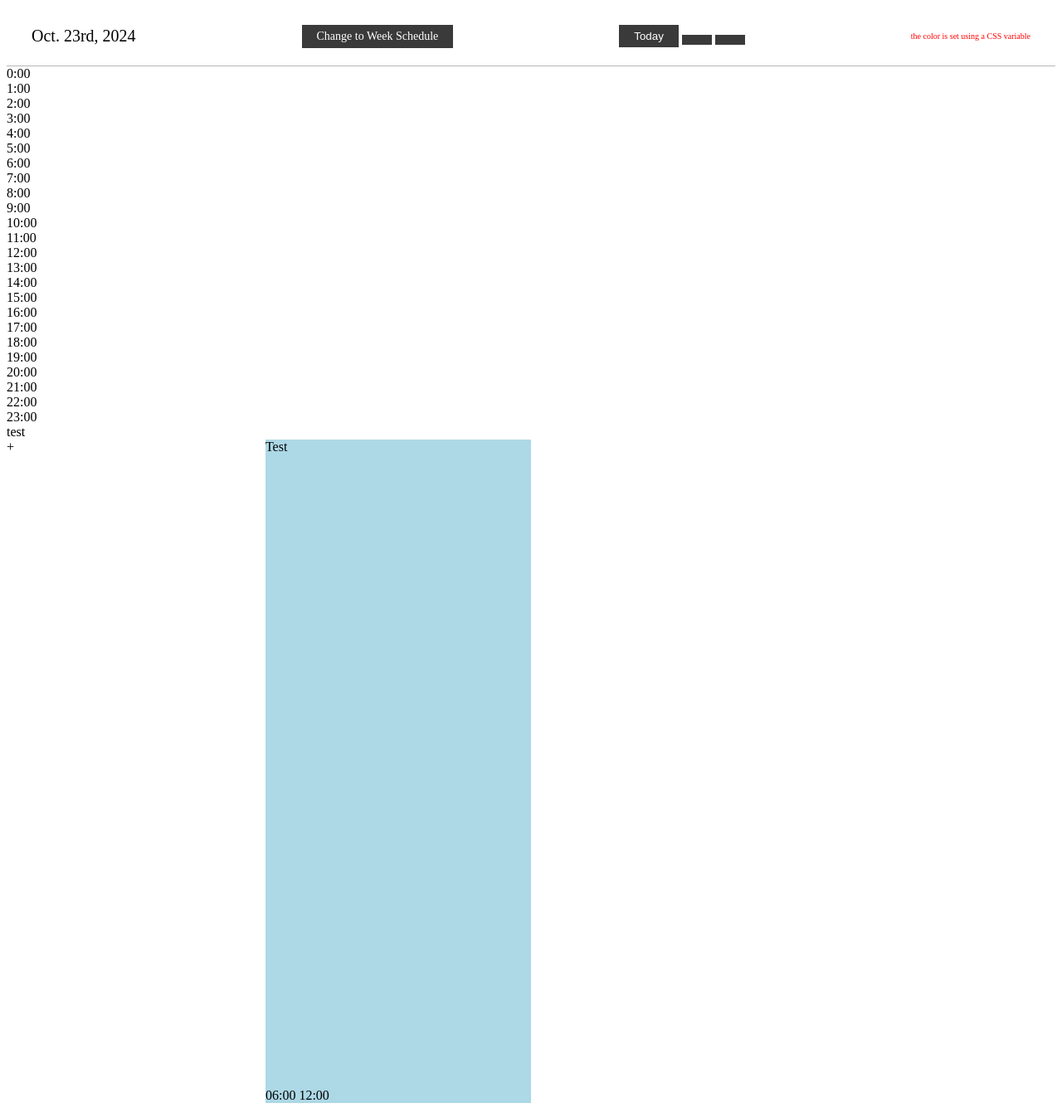
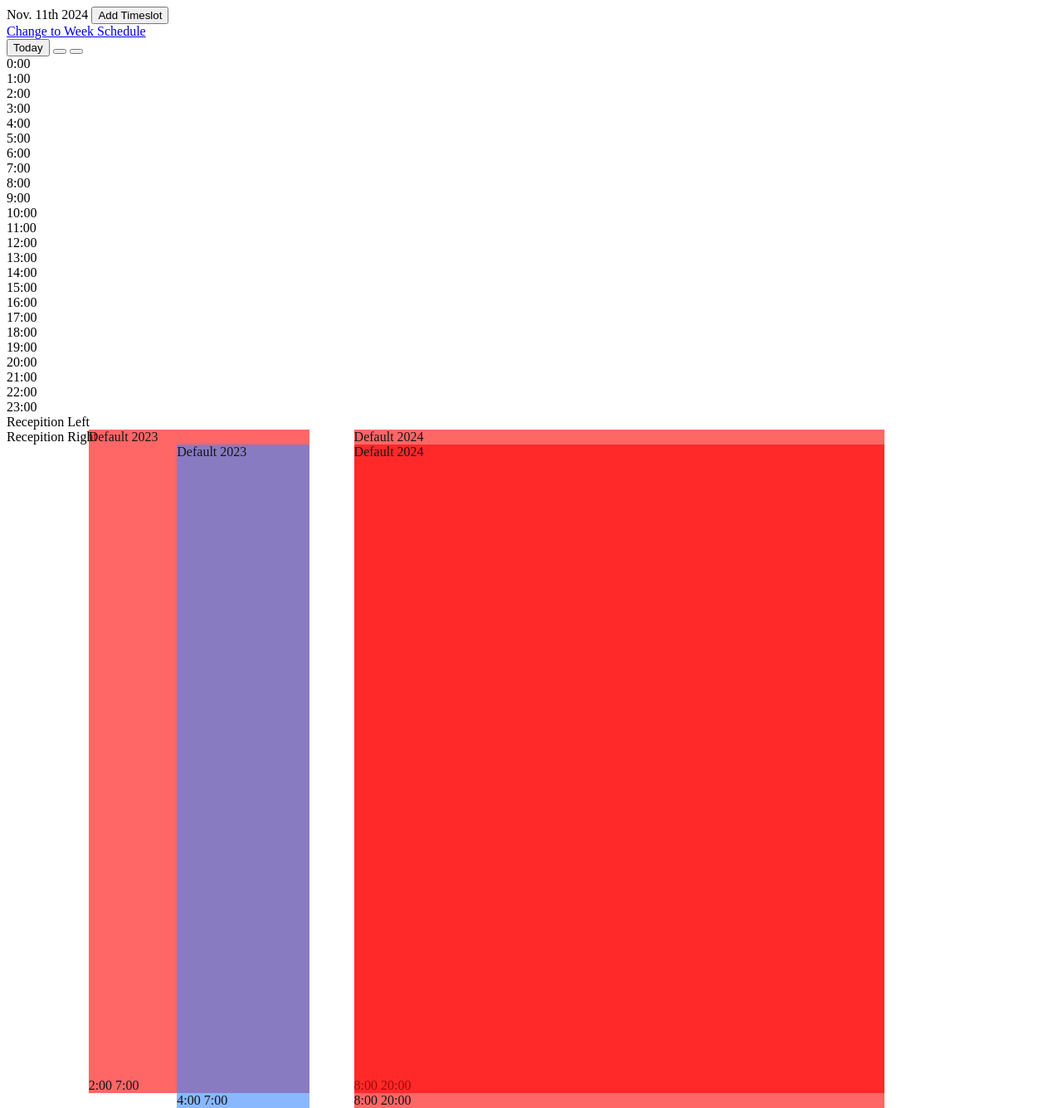
Before and after one commit to cs-24-sw-3-09/KunstenCMSFrontend, a SvelteKit app: page /schedule-day in a window 1280 px wide. Shown: the whole page at 83% size. Built offline with nearby package versions, Linux system fonts and the light colour scheme.

Commit message:
Clean upcode, adding buttom, making rows for all display devices and displaying timeslots

```diff
--- a/src/routes/schedule-day/+page.svelte
+++ b/src/routes/schedule-day/+page.svelte
@@ -1,33 +1,53 @@
 
 <script>
 
-  let props = $props();
+import Screen from "./screen_component_day.svelte"
+import TimeHeader from "./timeHeader_component.svelte"
 
-  let data = [{
-    screens:  [{
-      id: [{
-        endTime: "09:00",
-        startTime: "07:00",
-        title: "test",
-        prioritize: 1
+let data = [
+        {
+            name: "Recepition Left",
+            fields: [
 
+                    {
+                        title: "Default 2023",
+                        color: "rgba(255, 0, 0, 0.6);",
+                        startTime: "2:00",
+                        endTime: "7:00",
+                        size: "schedule-size-3",
+                    },
+                    {
+                        title: "Default 2024",
+                        color: "rgba(255, 0, 0, 0.6);",
+                        startTime: "8:00",
+                        endTime: "20:00",
+                        size: "schedule-size-3",
+                    }
+
+            ],
         },
         {
-        endTime: "17:00",
-        startTime: "10:00",
-        title: "test",
-        prioritize: 1
+          name: "Recepition Right",
+            fields: [
+
+                    {
+                        title: "Default 2023",
+                        color: "rgba(59, 137, 255, 0.6);",
+                        startTime: "4:00",
+                        endTime: "7:00",
+                        size: "schedule-size-3",
+                    },
+                    {
+                        title: "Default 2024",
+                        color: "rgba(255, 0, 0, 0.6);",
+                        startTime: "8:00",
+                        endTime: "20:00",
+                        size: "schedule-size-3",
+                    }
+
+            ]
         }
-
-      ]
-
-  }]
-  }]
-
-
-
-import Screen from "./screen_component_day.svelte"
-import TimeHeader from "./timeHeader_component.svelte"
+    ]
 
 
 let color = "red";
@@ -36,35 +56,11 @@ let size = "10px";
 </script>
 
 
-
-
-
     <div class="grid-container">
       <div class="main-content">
         <div class="schedule-day">
-          <!--Header-->
-          <div class="schedule-day-header">
-            <div class="schedule-day-header-top">
-              <div class="schedule-day-header-top-left">Oct. 23rd, 2024</div>
-              <div class="schedule-week-header-middle">
-                <a
-                  href="/schedule-week"
-                  class="schedule-day-header-week-button tooltippable tooltipText-Change-to-week-schedule"
-                  >Change to Week Schedule</a
-                >
-              </div>
-              <div class="schedule-day-header-top-right">
-                <button class="tooltippable tooltipText-Today">Today</button>
-                <button class="tooltippable tooltipText-previous-day"><i class="fa-solid fa-chevron-left"></i></button>
-                <button class="tooltippable tooltipText-Next-day"><i class="fa-solid fa-chevron-right"></i></button>
-              </div>
-              <div style="--theme-color: {color}; --theme-size: {size};">
-                <p class="timeslot">
-                  the color is set using a CSS variable
-                </p>
-              </div>
-            </div>
-          </div>
+
+
 
           <TimeHeader/>
           {#each data as device}
@@ -72,14 +68,6 @@ let size = "10px";
           {/each}
 
           <div class="schedule-day-body">
-
-            <div class="schedule-day-body-schemas">
-
-
-                <div class="schedule-day-body-row-add">hallalallala</div>
-              </div>
-
-
             </div>
           </div>
         </div>
@@ -87,10 +75,4 @@ let size = "10px";
 
 <style>
     @import "page.css";
-.timeslot{
-  color: var(--theme-color);
-  font-size: var(--theme-size);
-
-}
-
 </style>
--- a/src/routes/schedule-day/buttom.component.svelte
+++ b/src/routes/schedule-day/buttom.component.svelte
@@ -0,0 +1,11 @@
+
+
+<script>
+
+
+
+
+</script>
+
+
+    <button class="gallery-header-upload-button">Add Timeslot</button>
--- a/src/routes/schedule-day/page.css
+++ b/src/routes/schedule-day/page.css
@@ -223,3 +223,40 @@
     text-decoration: none;
     display: flex;
   }
+
+  .arrow {
+    border: solid gray;
+    border-width: 0 3px 3px 0;
+    display: inline-block;
+    padding: 3px;
+  }
+
+  .right {
+    transform: rotate(-45deg);
+    -webkit-transform: rotate(-45deg);
+  }
+
+  .left {
+    transform: rotate(135deg);
+    -webkit-transform: rotate(135deg);
+  }
+
+  .up {
+    transform: rotate(-135deg);
+    -webkit-transform: rotate(-135deg);
+  }
+
+  .down {
+    transform: rotate(45deg);
+    -webkit-transform: rotate(45deg);
+  }
+
+  .gallery-header-upload-button {
+    width: 100px;
+    border: 1px solid black;
+    height: 30px;
+    background-color: rgb(59, 59, 59);
+    color: white;
+    cursor: pointer;
+
+  }
--- a/src/routes/schedule-day/screen_component_day.svelte
+++ b/src/routes/schedule-day/screen_component_day.svelte
@@ -2,19 +2,19 @@
 
 import Timeslot from "./timeslot_templet_day.svelte";
 let props = $props();
-let name = "test "
+
+console.log(props.device.name);
+
 </script>
 
 
 
 
   <div class="schedule-day-body-row">
-    <div class="schedule-day-body-row-device">{name}</div>
+    <div class="schedule-day-body-row-device">{props.device.name}</div>
     <div class="schedule-day-body-row-schema">
-      <div class="schedule-day-body-row-schema-row">
-      <Timeslot/>
-
-      </div>
+        {#each props.device.fields  as timeslot}
+            <Timeslot {timeslot} />
+        {/each}
     </div>
-    <div class="schedule-day-body-row-add">+</div>
   </div>
--- a/src/routes/schedule-day/timeHeader_component.svelte
+++ b/src/routes/schedule-day/timeHeader_component.svelte
@@ -1,10 +1,60 @@
 <script>
+
+import Buttom from "./buttom.component.svelte"
 
     let time = [0, 1, 2, 3, 4, 5, 6, 7, 8, 9, 10, 11, 12, 13, 14, 15, 16, 17, 18, 19, 20, 21, 22 ,23];
 
 
+function getWeekRange() {
+    const today = new Date();
+
+
+    const getDayOrdinal = (day) => {
+        const Ordinal = ["th", "st", "nd", "rd"];
+        const value = day % 100;
+        return Ordinal[(value - 20) % 10] || Ordinal[value] || Ordinal[0];
+    };
+
+    const formatDate = (date) => {
+        const day = date.getDate();
+        const month = date.toLocaleString('en-US', { month: 'short' });
+        return `${month}. ${day}${getDayOrdinal(day)}`;
+    }
+
+    return (`${formatDate(today)} ${today.getFullYear()}`);
+}
+
+
+let day = getWeekRange();
+
+
 </script>
 
+
+<div class="schedule-day-header">
+    <div class="schedule-day-header-top">
+      <div class="schedule-day-header-top-left">{day}
+        <Buttom/>
+      </div>
+
+
+
+
+
+      <div class="schedule-week-header-middle">
+        <a
+          href="/schedule-week"
+          class="schedule-day-header-week-button tooltippable tooltipText-Change-to-week-schedule"
+          >Change to Week Schedule</a
+        >
+      </div>
+      <div class="schedule-day-header-top-right">
+        <button class="tooltippable tooltipText-Today">Today</button>
+        <button class="tooltippable tooltipText-previous-day"><i class="arrow left"></i></button>
+        <button class="tooltippable tooltipText-Next-day"><i class="arrow right"></i></button>
+      </div>
+  </div>
+</div>
 <div class="schedule-day-body-header">
     <div class="schedule-day-blank"></div>
     <div class="schedule-day-times">
--- a/src/routes/schedule-day/timeslot_templet_day.svelte
+++ b/src/routes/schedule-day/timeslot_templet_day.svelte
@@ -1,18 +1,5 @@
-
 <script>
-
-  let props = $props();
-
-  function constructTimeslot(startTime, endTime, bgcolor, color, prioritize){
-
-
-
-  }
-
-  let startTime = "06:00";
-  let endTime = "12:00";
-  let title = "Test"
-
+  let { timeslot } = $props();
 
   function timeToPercentage(time) {
     const parts = time ? time.split(":") : [0, 0];
@@ -21,32 +8,32 @@
     return (hours + minutes / 60) * 4.166;
   }
 
+  function timeslotIndex() {}
 
-  console.log(timeToPercentage(startTime));
-  console.log(timeToPercentage(endTime));
+  let start = timeToPercentage(timeslot.startTime) + "%";
+  let end =
+    timeToPercentage(timeslot.endTime) -
+    timeToPercentage(timeslot.startTime) +
+    "%";
+</script>
 
-
-  let start = timeToPercentage(startTime) + "%";
-  let end = timeToPercentage(endTime) - (timeToPercentage(startTime)) + "%";
-  let color = "black";
-  let bgcolor = "lightblue";
-
-
-
-</script>
-        <div class="schedule-day timeslot" style="--theme-color: {color}; --theme-bgcolor: {bgcolor}; --theme-left: {start};--theme-right: {end}">
+<div class="schedule-day-body-row-schema-row">
+  <div
+    class="schedule-day timeslot"
+    style="--theme-bgcolor: {timeslot.color}; --theme-left: {start};--theme-right: {end}"
+  >
     <div class="schedule-day-timeslot-title">
-          {title}
+      {timeslot.title}
     </div>
     <div class="schedule-day-timeslot-time">
-        {startTime} <i class="fa-solid fa-arrow-right-long"></i> {endTime}
+      {timeslot.startTime} <i class="fa-solid fa-arrow-right-long"></i>
+      {timeslot.endTime}
     </div>
   </div>
 
-
+</div>
 
 <style>
-
   .schedule-day {
     position: absolute;
     display: flex;
@@ -56,18 +43,11 @@
     z-index: 1;
   }
 
-  .timeslot{
-  color: var(--theme-color);
+  .timeslot {
+    color: rgb(22, 22, 22);
     height: 100%;
     background-color: var(--theme-bgcolor);
     left: var(--theme-left);
     width: var(--theme-right);
-
-
-
-
   }
-
-
-
 </style>
--- a/src/routes/schedule-week/timeslot_templet.svelte
+++ b/src/routes/schedule-week/timeslot_templet.svelte
@@ -1,5 +1,7 @@
 <script>
     let { timeslot } = $props();
+
+    console.log(timeslot.title)
 </script>
 
 <div class="schedule-container">
```
Also changed, not shown: src/routes/schedule-week/+page.svelte (+38 -0 lines). Lines whose indentation alone changed are shown as unchanged.
